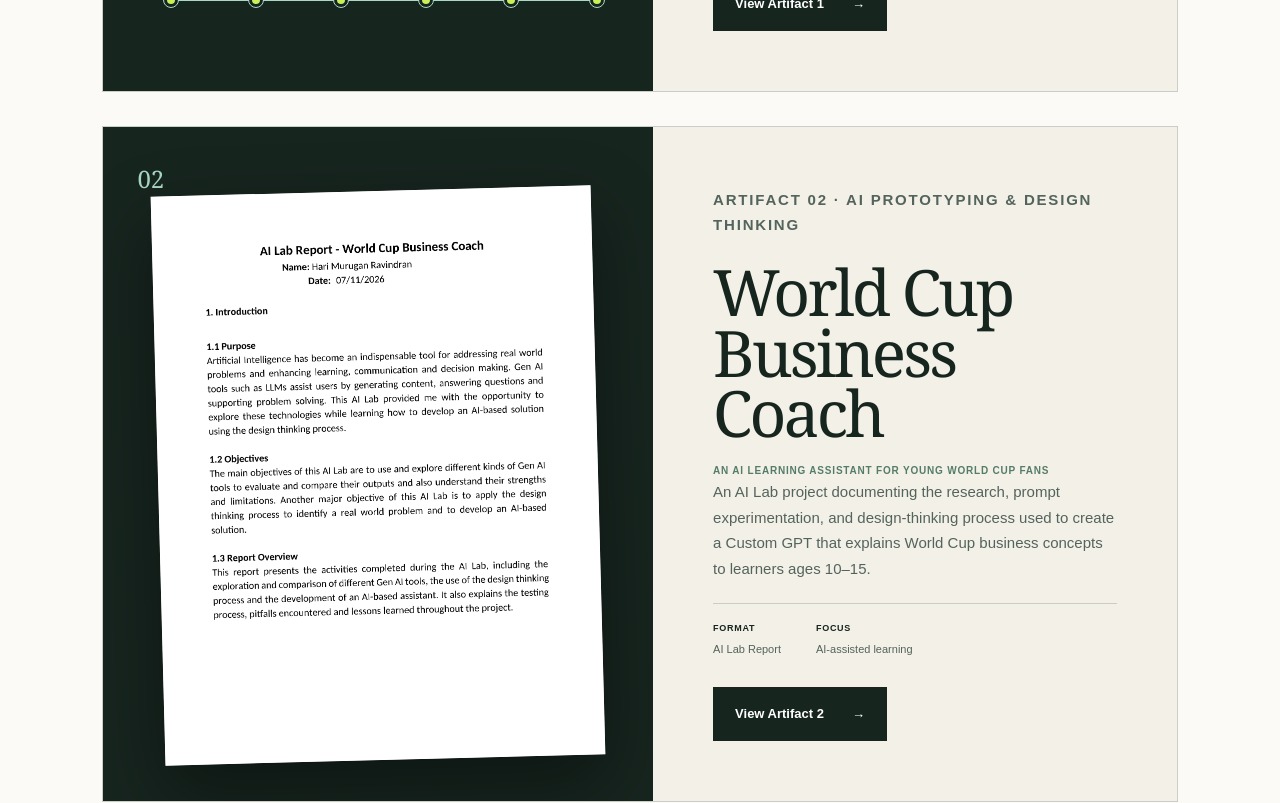
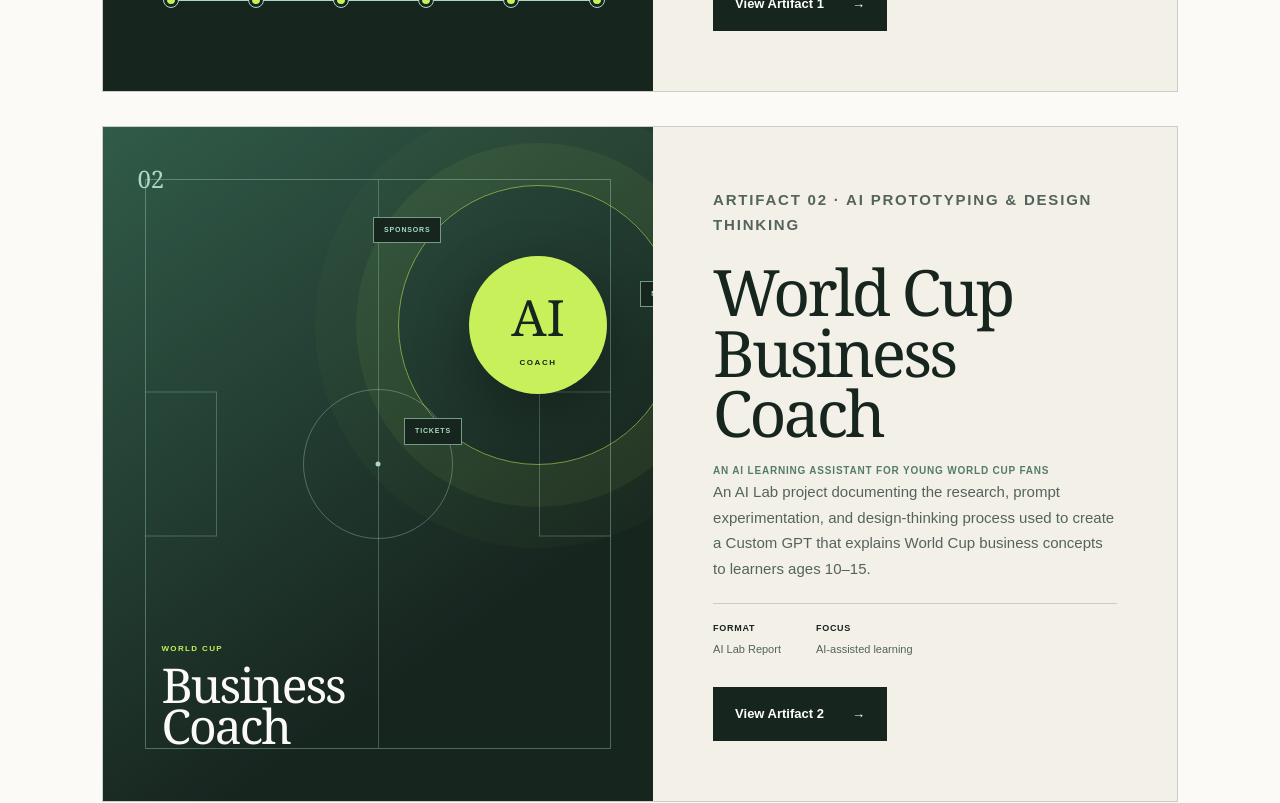
Before and after one commit to Hari-Murugan-Ravindran/portfolio, a Next.js app: page / in a window 1280 px wide. Shown: the part 2400-3203 px from the top of the page. Built offline with nearby package versions, Linux system fonts and the light colour scheme.

Commit message:
Redesign World Cup artifact thumbnail

```diff
--- a/app/components/ArtifactCard.tsx
+++ b/app/components/ArtifactCard.tsx
@@ -23,8 +23,13 @@ export function ArtifactCard({ artifact }: { artifact: ArtifactCardData }) {
           </>
         )}
         {artifact.visual === "report" && (
-          <div className="cardReport">
-            <img src="/artifacts/world-cup-business-coach-preview.png" alt="" />
+          <div className="cardCoach">
+            <div className="coachPitch"><i></i><i></i><i></i></div>
+            <div className="coachOrbit">
+              <span>SPONSORS</span><span>MEDIA</span><span>TICKETS</span>
+              <strong>AI<small>COACH</small></strong>
+            </div>
+            <div className="coachCaption"><span>WORLD CUP</span><b>Business<br/>Coach</b></div>
           </div>
         )}
       </div>
--- a/app/globals.css
+++ b/app/globals.css
@@ -73,12 +73,23 @@ footer a { font-weight:700; }
 .artifactThumbnail { display:grid; place-items:center; }
 .artifactThumbnail img { width:88%; max-height:82%; object-fit:contain; background:white; box-shadow:0 22px 70px rgba(0,0,0,.35); transform:rotate(-1.5deg); }
 .artifactThumbnail .cardNumber { position:absolute; top:34px; left:34px; z-index:2; background:var(--ink); padding:8px 11px; }
-.cardNumber { font-family:Georgia,serif; color:var(--mint); font-size:24px; }
+.cardNumber { position:relative; z-index:3; font-family:Georgia,serif; color:var(--mint); font-size:24px; }
 .cardOrb { position:absolute; width:290px; height:290px; border-radius:50%; background:var(--lime); right:-45px; top:65px; box-shadow:0 0 0 55px rgba(200,240,90,.08); }
 .cardTimeline { position:absolute; left:11%; right:9%; bottom:90px; height:1px; background:var(--mint); display:flex; justify-content:space-between; }
 .cardTimeline i { display:block; width:14px; height:14px; margin-top:-7px; border:3px solid var(--ink); outline:1px solid var(--mint); border-radius:50%; background:var(--lime); }
-.cardReport { position:absolute; inset:64px 10% 54px; display:grid; place-items:center; }
-.cardReport img { display:block; width:100%; height:100%; object-fit:contain; object-position:center; background:white; box-shadow:0 28px 70px rgba(0,0,0,.42); transform:rotate(-1.5deg); }
+.cardCoach { position:absolute; inset:0; overflow:hidden; background:linear-gradient(145deg,#315b49 0%,#17251f 72%); }
+.coachPitch { position:absolute; inset:52px 42px; border:1px solid rgba(169,217,196,.38); }
+.coachPitch:before { content:""; position:absolute; left:50%; top:0; bottom:0; width:1px; background:rgba(169,217,196,.3); }
+.coachPitch:after { content:""; position:absolute; width:150px; height:150px; border:1px solid rgba(169,217,196,.35); border-radius:50%; left:50%; top:50%; transform:translate(-50%,-50%); }
+.coachPitch i:first-child,.coachPitch i:nth-child(2) { position:absolute; width:72px; height:145px; border:1px solid rgba(169,217,196,.3); top:50%; transform:translateY(-50%); }
+.coachPitch i:first-child { left:-1px; border-left:0; }.coachPitch i:nth-child(2) { right:-1px; border-right:0; }
+.coachPitch i:nth-child(3) { position:absolute; width:5px; height:5px; border-radius:50%; background:var(--mint); left:50%; top:50%; transform:translate(-50%,-50%); }
+.coachOrbit { position:absolute; width:280px; height:280px; border:1px solid rgba(200,240,90,.55); border-radius:50%; right:-25px; top:58px; box-shadow:0 0 0 42px rgba(200,240,90,.055),0 0 0 83px rgba(200,240,90,.025); }
+.coachOrbit strong { position:absolute; inset:50%; width:138px; height:138px; transform:translate(-50%,-50%); border-radius:50%; background:var(--lime); color:var(--ink); display:flex; align-items:center; justify-content:center; flex-direction:column; font-family:Georgia,serif; font-size:50px; font-weight:400; box-shadow:0 18px 55px rgba(0,0,0,.3); }
+.coachOrbit strong small { font-family:Arial,sans-serif; font-size:8px; letter-spacing:.2em; font-weight:700; margin-top:2px; }
+.coachOrbit>span { position:absolute; padding:7px 10px; border:1px solid rgba(169,217,196,.65); background:var(--ink); color:var(--mint); font-size:7px; letter-spacing:.12em; font-weight:700; z-index:2; }
+.coachOrbit>span:first-child { left:-26px; top:31px; }.coachOrbit>span:nth-child(2) { right:-12px; top:95px; }.coachOrbit>span:nth-child(3) { left:5px; bottom:19px; }
+.coachCaption { position:absolute; left:58px; bottom:54px; color:var(--paper); }.coachCaption span { display:block; color:var(--lime); letter-spacing:.17em; font-size:8px; font-weight:700; margin-bottom:10px; }.coachCaption b { display:block; font-family:Georgia,serif; font-size:48px; line-height:.85; font-weight:400; letter-spacing:-.04em; }
 .artifactCardContent { padding:60px; display:flex; align-items:flex-start; flex-direction:column; }
 .cardKicker { color:#557c69; text-transform:uppercase; letter-spacing:.12em; font-size:10px; font-weight:700; }
 .artifactCardContent h3 { font-family:Georgia,serif; font-size:clamp(45px,5vw,68px); font-weight:400; letter-spacing:-.045em; line-height:.95; margin:24px 0 18px; }
@@ -121,6 +132,6 @@ footer a { font-weight:700; }
   .artifactIntro,.timeline,.artifactDetails,.references { padding-left:6vw; padding-right:6vw; }
   .milestone { grid-template-columns:80px 30px 1fr; } .year { font-size:24px; }
   .milestoneBody { grid-template-columns:1fr; gap:16px; } .milestoneBody>* { grid-column:1!important; }
-  .impact { grid-template-columns:1fr; } .detailGrid,.toolGrid { grid-template-columns:1fr; } .artifactsSection,.submittedArtifact,.projectOverview,.thinkingSection,.coachFeatures { padding:80px 6vw; } .artifactCardContent { padding:38px 28px; } .artifactCardVisual { min-height:360px; } .cardOrb { width:220px; height:220px; } .cardReport { inset:48px 9% 38px; } .cardMeta { flex-direction:column; gap:14px; } .pdfPages figure { padding:8px; } .thinkingStep { grid-template-columns:55px 1fr; }.thinkingStep>div:last-child { grid-template-columns:1fr; gap:12px; } footer { align-items:flex-start; gap:25px; flex-direction:column; }
+  .impact { grid-template-columns:1fr; } .detailGrid,.toolGrid { grid-template-columns:1fr; } .artifactsSection,.submittedArtifact,.projectOverview,.thinkingSection,.coachFeatures { padding:80px 6vw; } .artifactCardContent { padding:38px 28px; } .artifactCardVisual { min-height:360px; } .cardOrb { width:220px; height:220px; } .coachPitch { inset:42px 28px; }.coachOrbit { width:220px; height:220px; right:-25px; top:45px; }.coachOrbit strong { width:108px; height:108px; font-size:38px; }.coachCaption { left:36px; bottom:38px; }.coachCaption b { font-size:38px; } .cardMeta { flex-direction:column; gap:14px; } .pdfPages figure { padding:8px; } .thinkingStep { grid-template-columns:55px 1fr; }.thinkingStep>div:last-child { grid-template-columns:1fr; gap:12px; } footer { align-items:flex-start; gap:25px; flex-direction:column; }
 }
 @media (prefers-reduced-motion:reduce) { html { scroll-behavior:auto; } }
```
